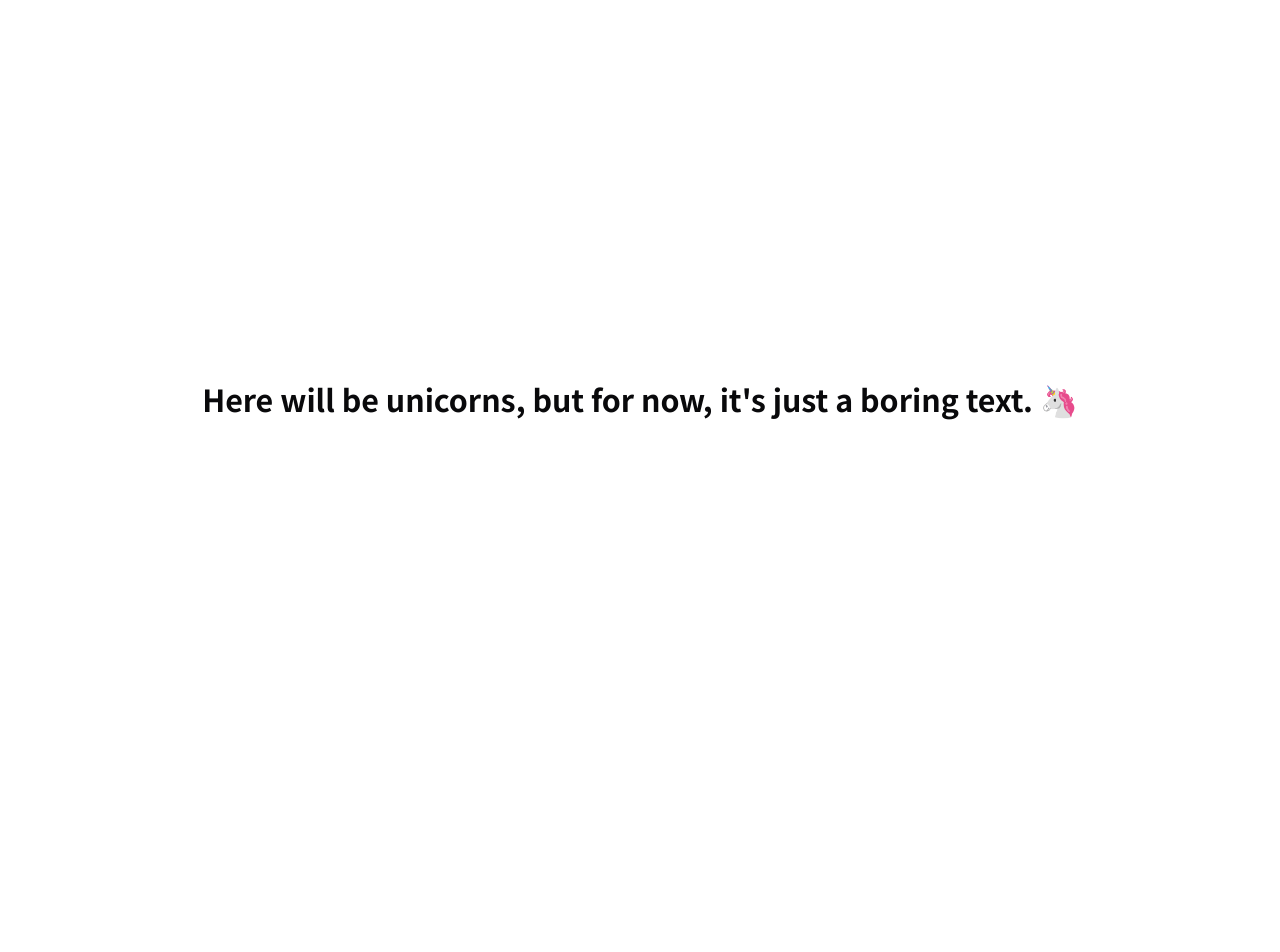
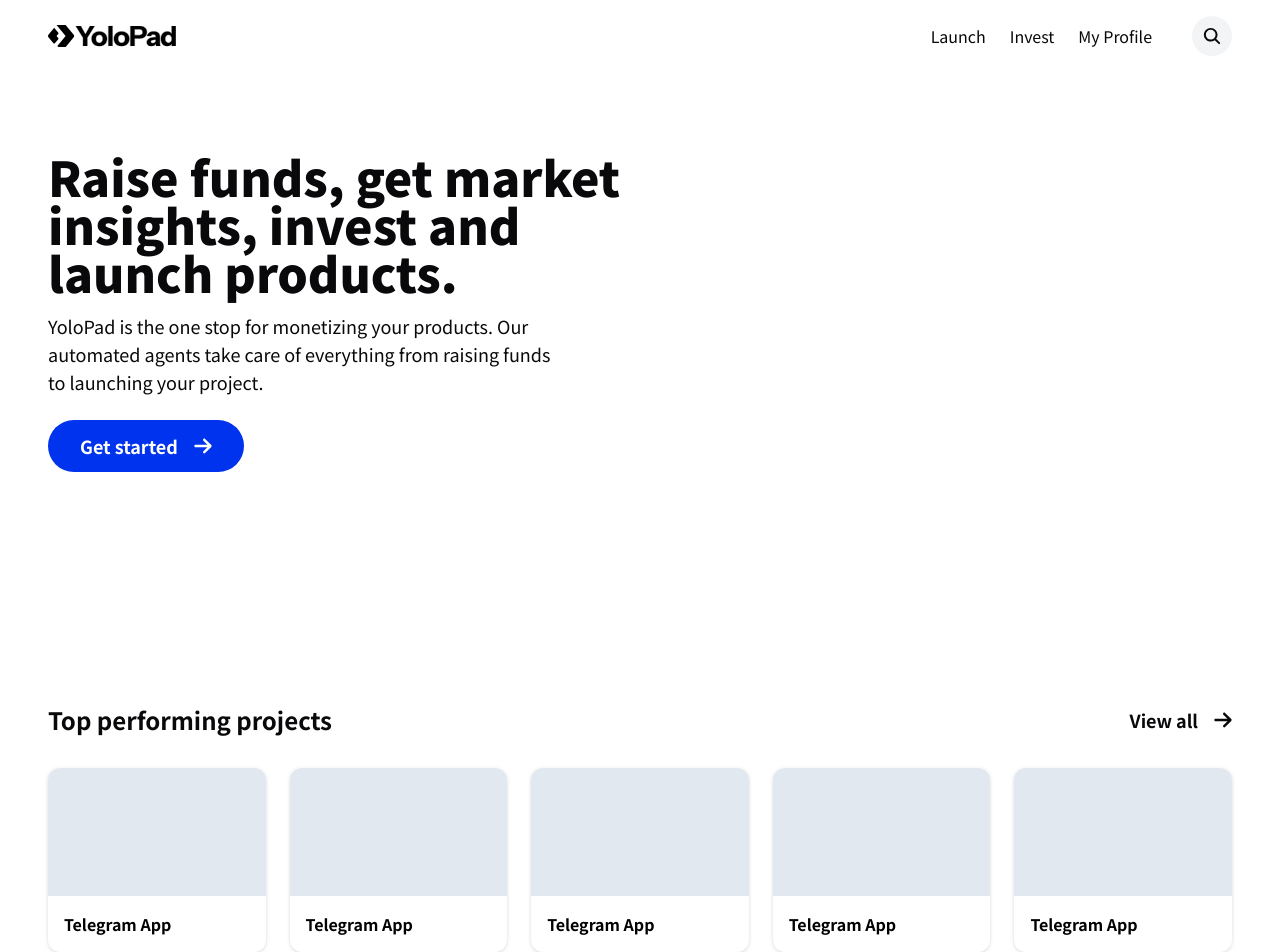
Before and after one commit to D3Portillo/YoloPad, a Next.js app: page / in a window 1280 px wide. Shown: the top 952 px of the page. Before the commit the page ends 800 px from the top, so only its background shows below. Built offline with nearby package versions, Linux system fonts and the light colour scheme.

Commit message:
chores: basic landing page

```diff
--- a/app/page.tsx
+++ b/app/page.tsx
@@ -1,7 +1,81 @@
+import Image from "next/image"
+import Link from "next/link"
+import { Fragment } from "react"
+
+import asset_logo from "./logo.svg"
+import { IoSearch } from "react-icons/io5"
+import { FaArrowRight } from "react-icons/fa6"
+
 export default function Home() {
   return (
-    <main className="p-4 grid text-[calc(1.5rem+0.5vmax)] text-center font-semibold place-items-center min-h-screen">
-      <p>Here will be unicorns, but for now, it's just a boring text. 🦄</p>
-    </main>
+    <Fragment>
+      <main className="w-full max-w-screen-2xl mx-auto px-4 md:px-12">
+        <nav className="flex gap-6 my-4 items-center">
+          <Image className="w-full max-w-[8rem]" src={asset_logo} alt="" />
+          <span className="w-full" />
+
+          <button className="whitespace-nowrap">
+            <span>Launch</span>
+          </button>
+
+          <button className="whitespace-nowrap">
+            <span>Invest</span>
+          </button>
+
+          <button className="whitespace-nowrap">
+            <span>My Profile</span>
+          </button>
+
+          <button className="p-2 ml-4 shrink-0 size-10 grid place-items-center text-xl rounded-full bg-gray-100 hover:bg-gray-200">
+            <IoSearch />
+          </button>
+        </nav>
+
+        <section className="mt-24 flex items-center gap-12">
+          <div className="shrink-0 pb-10">
+            <h1 className="font-title max-w-xl font-black text-5xl">
+              Raise funds, get market insights, invest and launch products.
+            </h1>
+
+            <p className="max-w-lg text-lg mt-4">
+              YoloPad is the one stop for monetizing your products. Our
+              automated agents take care of everything from raising funds to
+              launching your project.
+            </p>
+
+            <button className="mt-6 group text-lg text-white flex items-center gap-4 bg-yolo-blue rounded-full px-8 py-3 font-bold">
+              <span>Get started</span>
+              <FaArrowRight className="scale-110 group-hover:translate-x-px" />
+            </button>
+          </div>
+        </section>
+      </main>
+
+      <div className="bg-black/7 pt-16 pb-24 mt-32">
+        <main className="w-full max-w-screen-2xl mx-auto px-4 md:px-12">
+          <nav className="flex items-center gap-4 justify-between">
+            <h2 className="text-2xl font-semibold">Top performing projects</h2>
+            <Link href="/#" className="group text-lg flex items-center gap-4">
+              <strong className="font-semibold">View all</strong>
+              <FaArrowRight className="scale-110 group-hover:translate-x-px" />
+            </Link>
+          </nav>
+
+          <section className="grid gap-6 mt-8 grid-cols-5">
+            {Array.from({ length: 5 }).map((_, index) => (
+              <div
+                key={`item-${index}`}
+                className="bg-white drop-shadow rounded-xl overflow-hidden"
+              >
+                <figure className="bg-slate-200 w-full h-32" />
+                <p className="text-black p-4">
+                  <strong>Telegram App</strong>
+                </p>
+              </div>
+            ))}
+          </section>
+        </main>
+      </div>
+    </Fragment>
   )
 }
--- a/package.json
+++ b/package.json
@@ -21,6 +21,7 @@
     "nillion-sv-wrappers": "^1.0.7",
     "react": "^18.3.1",
     "react-dom": "^18.3.1",
+    "react-icons": "^5.4.0",
     "tailwind-merge": "^3.0.1",
     "tailwindcss-animate": "^1.0.7",
     "viem": "^2.22.21"
--- a/tailwind.config.ts
+++ b/tailwind.config.ts
@@ -10,6 +10,11 @@ export default {
   theme: {
     extend: {
       colors: {
+        yolo: {
+          blue: {
+            DEFAULT: "#0033EE",
+          },
+        },
         background: "hsl(var(--background))",
         foreground: "hsl(var(--foreground))",
         card: {
```
Also changed, not shown: app/logo.svg (added), 1 other file (tests, documents, lock files or other folders).
